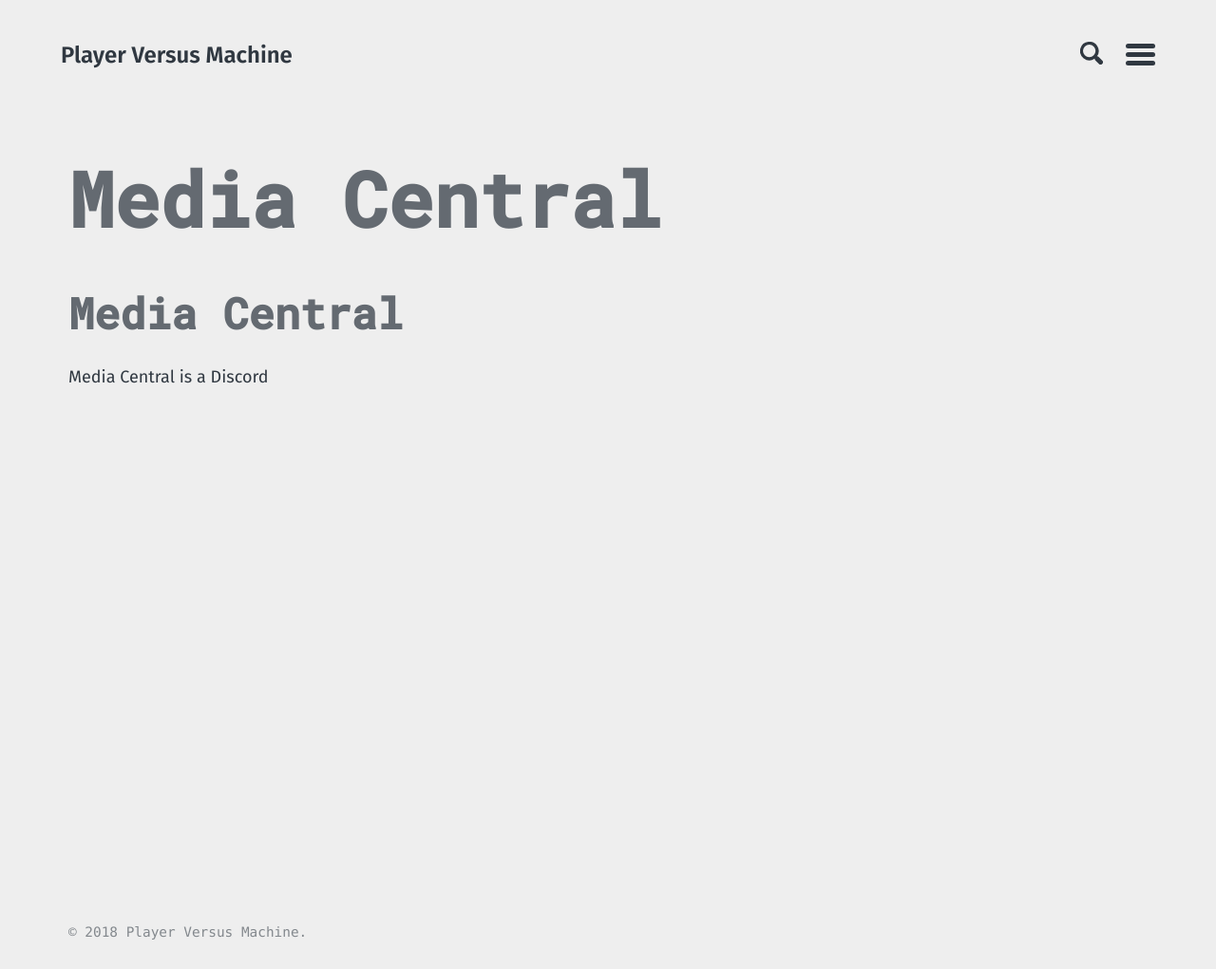
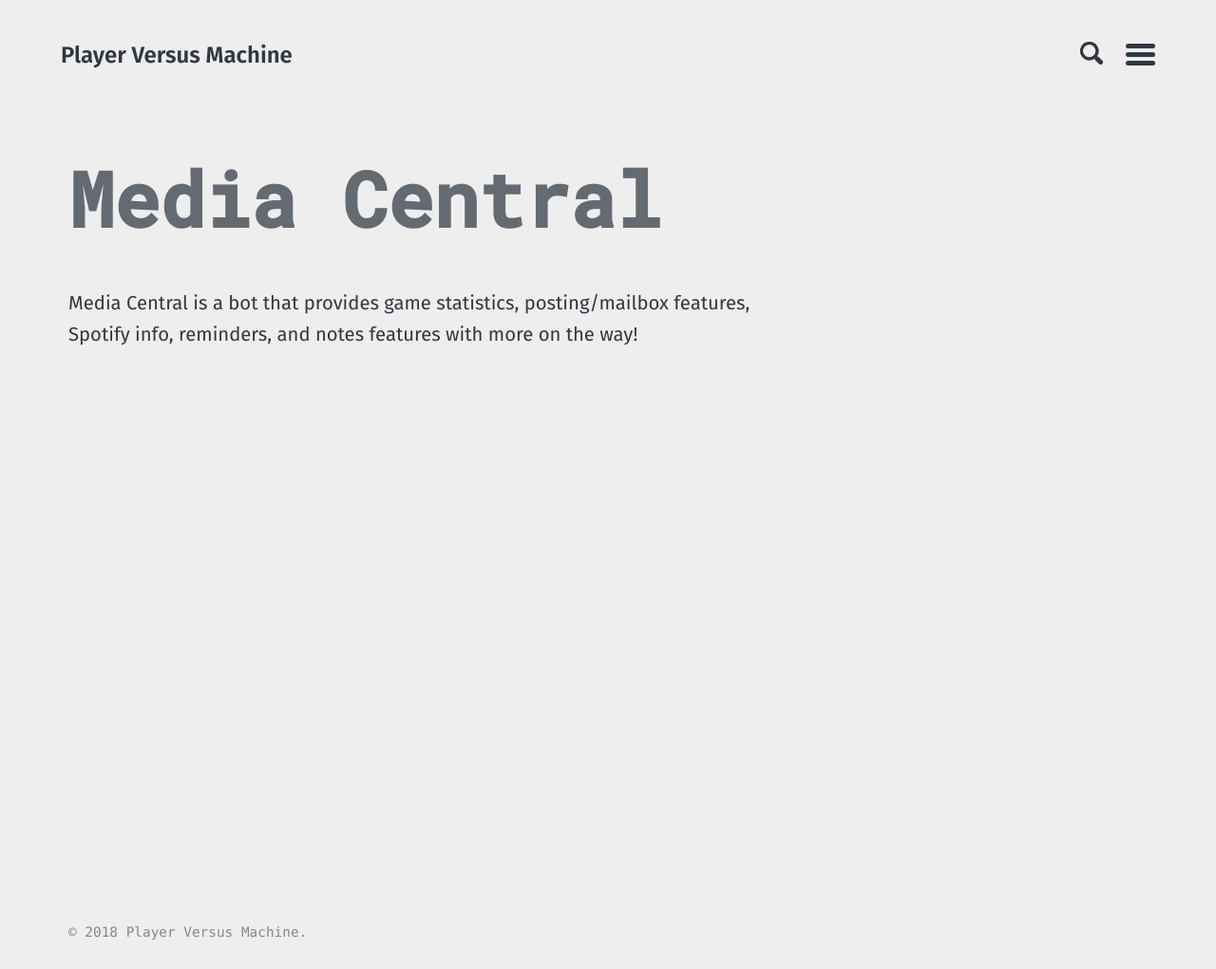
Before and after one commit to PlayerVMachine/PlayerVMachine.github.io, a Jekyll site: the page built from mt-bot.md, in a window 1280 px wide. Shown: the whole page at 95% size. Built offline with Jekyll 4.4.1, drawn with Linux system fonts in a browser that asks for light colours.

Commit message:
Add brief about text

```diff
--- a/mt-bot.md
+++ b/mt-bot.md
@@ -6,6 +6,4 @@ permalink: /media-central
 
 ---
 
-# Media Central
-
-Media Central is a Discord
+Media Central is a bot that provides game statistics, posting/mailbox features, Spotify info, reminders, and notes features with more on the way!
```
